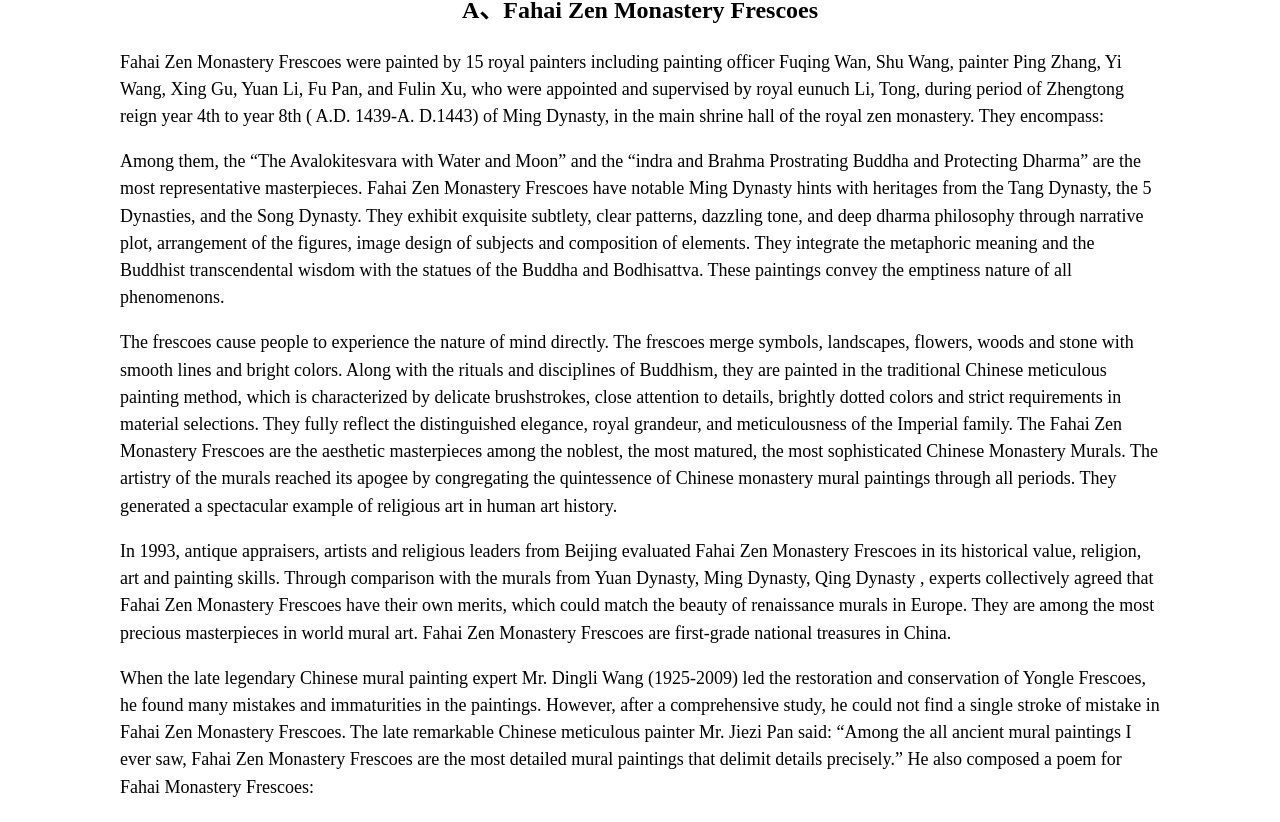
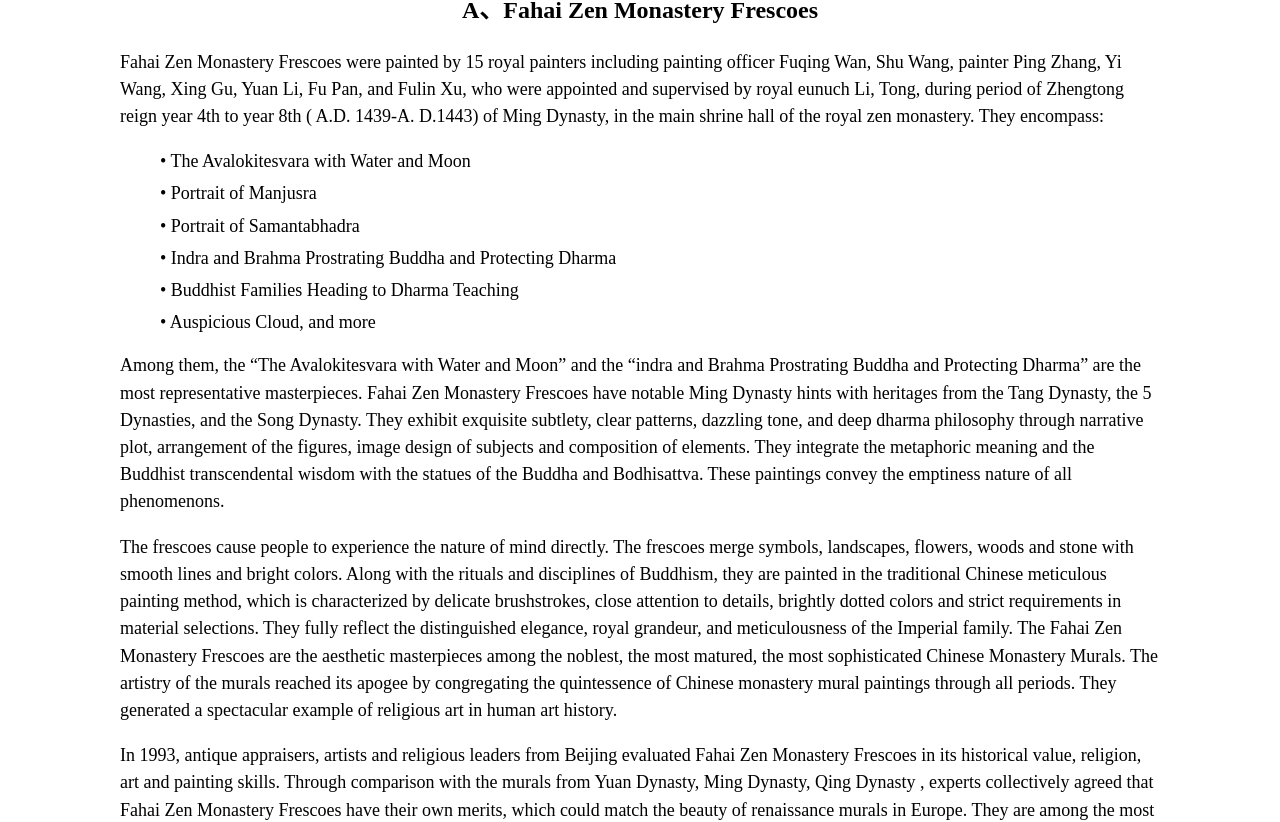
Before and after one commit to cupokoffi8/home, a React (Create React App) app: page /#/zen-frescos in a window 1280 px wide. Shown: the part 1248-2070 px from the top of the page. Built offline with nearby package versions, Linux system fonts and the light colour scheme.

Commit message:
Zen Frescos

```diff
--- a/src/Components/Artists/Xiao-Li/Xiao-Li.css
+++ b/src/Components/Artists/Xiao-Li/Xiao-Li.css
@@ -23,10 +23,6 @@
     font-family: 'Times New Roman', Times, serif;
     font-size: 18px !important;
     line-height: 1.7rem !important;
-  }
-
-  #venues {
-    list-style: square;
   }
 
 #art-paragraph {
--- a/src/Components/Artists/Zen-Frescos/Zen-Frescos.css
+++ b/src/Components/Artists/Zen-Frescos/Zen-Frescos.css
@@ -107,6 +107,20 @@
     color: black !important;
 }
 
+#bullet {
+  display: flex;
+  justify-content: left;
+  margin-top: 5px;
+  margin-left: 120px;
+  margin-right: auto;
+  background-color: #fff !important;
+  color: black !important;
+  text-align: left !important;
+  font-family: 'Times New Roman', Times, serif;
+  font-size: 18px !important;
+  line-height: 1.7rem !important;
+}
+
 #little-title {
   display: block;
   margin-left: auto;
--- a/src/Components/Artists/Zen-Frescos/Zen-Frescos.js
+++ b/src/Components/Artists/Zen-Frescos/Zen-Frescos.js
@@ -51,6 +51,29 @@ function ZenFrescos() {
               </p>
 
               {/* Bullet Points */}
+
+              <ul id="list">
+                <li id="bullet">
+                • The Avalokitesvara with Water and Moon
+                </li>
+                <li id="bullet">
+                • Portrait of Manjusra
+                </li>
+                <li id="bullet">
+                • Portrait of Samantabhadra
+                </li>
+                <li id="bullet">
+                • Indra and Brahma Prostrating Buddha and Protecting Dharma
+                </li>
+                <li id="bullet">
+                • Buddhist Families Heading to Dharma Teaching
+                </li>
+                <li id="bullet">
+                • Auspicious Cloud, and more
+                </li>
+              </ul>
+
+              {/* -- */}
 
               <p id="art-paragraph-other">
               Among them, the “The Avalokitesvara with Water and Moon” and the “indra and Brahma
@@ -263,6 +286,32 @@ function ZenFrescos() {
 
               {/* Bullet Points */}
 
+              <ul id="list">
+                <li id="bullet">
+                • Heavenly King
+                </li>
+                <li id="bullet">
+                • Bestowing Boy
+                </li>
+                <li id="bullet">
+                • Han Xizai Evening Banquet
+                </li>
+                <li id="bullet">
+                • Celestial Beings Worship The Purest Ones
+                </li>
+                <li id="bullet">
+                • Along the River During the Qingming Festival
+                </li>
+                <li id="bullet">
+                • Thousand Buddha
+                </li>
+                <li id="bullet">
+                • Dwelling in the Fuchun Mountain
+                </li>
+              </ul>
+
+              {/* -- */}
+
               <p id="art-paragraph-other">
               The connotations of copy painting changed in Yuan Dynasty. Many famous painters practiced copy
               painting to gain techniques and to probe the essential qualities of a past master's style.
@@ -278,6 +327,20 @@ function ZenFrescos() {
 
               {/* Number Points */}
 
+              <ul id="list">
+                <li id="bullet">
+                1. Exactly replicate the existing state of condition , is called “Objectively Replicating Method”
+                </li>
+                <li id="bullet">
+                2. Complement to the original state, based on the existing state of condition, is called  “Complement based on existing state of Condition”
+                </li>
+                <li id="bullet">
+                3. Copy exactly to the original, new condition, is called “Copy As The Original New”.
+                </li>
+              </ul>
+
+              {/* -- */}
+
               <p id="art-paragraph-other">
               The“ Beijing Fahai Zen Monastery Mural Paintings”were copy painted by using the third method
               “Copy as Original New”, are the most representative copy paintings of Fahai Zen Monastery
@@ -285,6 +348,20 @@ function ZenFrescos() {
               </p>
 
               {/* Number Points */}
+
+              <ul id="list">
+                <li id="bullet">
+                1. The original murals were painted on wall, the replicas were painted on rice paper.
+                </li>
+                <li id="bullet">
+                2. Individually, the sizes of replicas are one fourth and half of the original murals.
+                </li>
+                <li id="bullet">
+                3. Beijing Fahai Monastery Mural Paintings lift the 600 years mystical veil of marvelousness.
+                </li>
+              </ul>
+
+              {/* -- */}
 
               <p id="art-paragraph-other">
               The painter’s solid background in mural painting, his knowledge in mineral material selection, education
@@ -371,6 +448,27 @@ function ZenFrescos() {
               </p>
 
               {/* Number Points */}
+
+              <ul id="list">
+                <li id="bullet">
+                1. The resolution accuracy in image information acquisition is greater than 20G per square meter. The number is far higher than the industrial standard of giclee printing.
+                </li>
+                <li id="bullet">
+                2. In order to make the printing never faded and to reconcile with the original drawings in both texture and colors, especially the traits of materials and the subtle micro features of colors, several efforts are implemented, like using no acid acid-free rice paper, coating spread, mineral colors and much more .
+                </li>
+                <li id="bullet">
+                3. From customized rice paper making to silk brocade making, anti-forgery techniques are used in each step of reproduction. Each printing has its unique anti-fraud universal barcode distinguishing its limited edition printout and its worldwide copyright registration numbers. An IC chip embedding universally unique identifier, which is unchangeable, uncopiable, duplicable, irreplaceable with numerous digital data , is inserted in each printing with its unique electronic DNA identity barcode.
+                  By using cellphone’s NFC function, authorized collectors on the Fahai Zen Monastery Frescoes’ website can get into the customer database management system to attain the DNA anti-forgery barcode for each printing.
+                </li>
+                <li id="bullet">
+                4. In order to make the printing never faded, no acid rice paper and mineral colors are applied in production.
+                </li>
+                <li id="bullet">
+                5. Measurements:
+                </li>
+              </ul>
+
+              {/* -- */}
 
               <hr />
 
@@ -622,6 +720,20 @@ function ZenFrescos() {
 
               {/* Number Points */}
 
+              <ul id="list">
+                <li id="bullet">
+                6. The original drawing of “Beijing Fahai Zen Monastery Mural Paintings” is  registered with the National Copyright Administration of The Peoples Republic of China and is honored the certificate of copyright registration for “ Beijing Fahai Zen Monastery Mural Paintings”The registration number is : 國作登字-2013-F-00092999. Its copyright is worldwide protected.
+                </li>
+                <li id="bullet">
+                7. In order to feature the accent of both colorful elegance and sophistication in Chinese meticulous painting, and the majesty, grandeur, magnificence, meticulousness of Song Dynasty Court mural paintings, the patented techniques and the unique craftsman's skills are used in production to break through the limitations of giclee printing,  specifically in the resolution accuracy of image information acquisition, image processing technique of high pixel density, color restoration technique, integration of primary colors, traits of colors and texture, ultrafine particles processing.
+                </li>
+                <li id="bullet">
+                8. In order to keep with the cultural essences of Ming Dynasty, the ancient simplicity,  and eco-friendly conscious living are buried in mind during the stages of mounting   and scroll storage box making. Adorned with elaborated metal parts, scroll storage boxes are made from highly qualified Chinese parasol tree wood and camphorwood  in the traditional way following ancient people’s taste and habits. It approaches        lightweight and simplicity without loss of its classical genre. It is consistent with the theme of applying modern materials in traditional methods. Ideally preserving the integrity of intriguing scenarios and displaying without flamboyance is the  Indispensable quintessence in decoration and packaging of “ Beijing Fahai Zen  Monastery Mural Paintings”.
+                </li>
+              </ul>
+
+              {/* -- */}
+
               <p id="art-paragraph-other">
               There are two print versions, display version and family version. Totally there are 3,333 sets. Each printing has
               its unique anti-fraud universal barcode distinguishing its limited edition and its worldwide copyright registration
```
